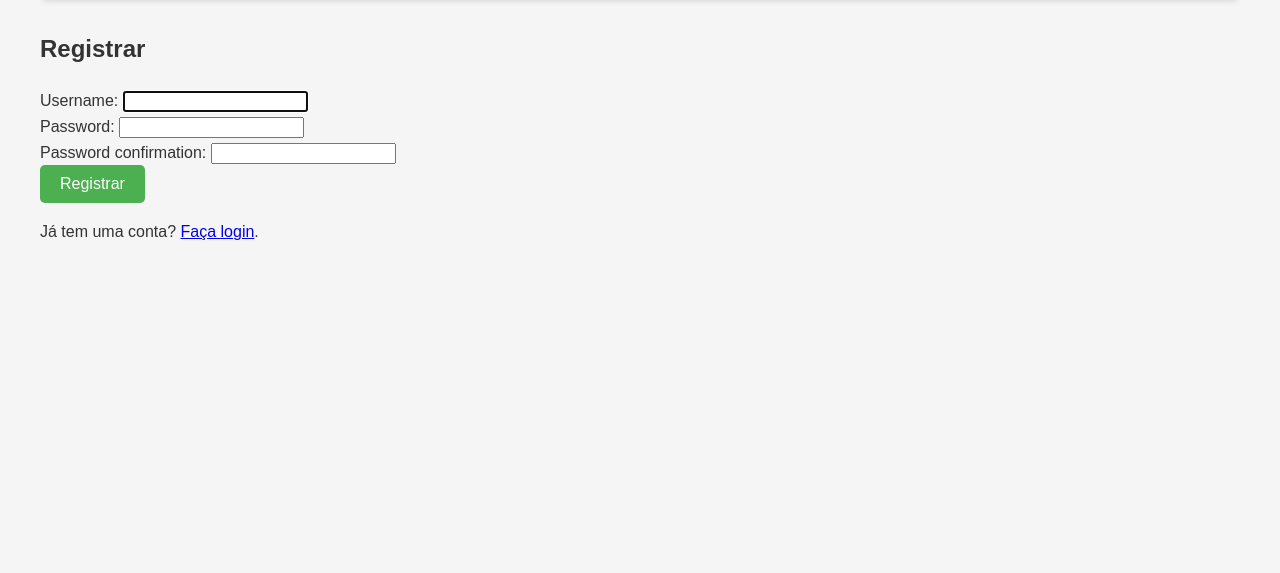
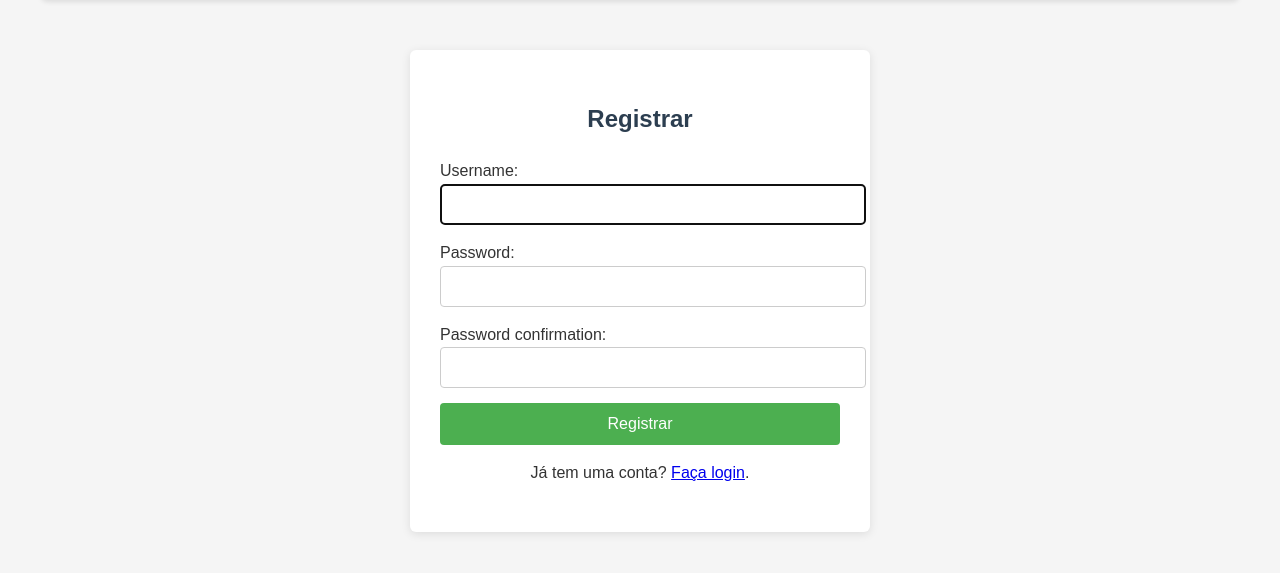
Before and after one commit to Artur-Antunes-1/FutHub_PROJETO_FDS, a Django app: page /accounts/register/ in a window 1280 px wide. Shown: the part 111-684 px from the top of the page. Run offline with Django 5.2, Linux system fonts and the light colour scheme.

Commit message:
Atualizados templates de login, registro e entrar com código com layout consistente

```diff
--- a/templates/core/register.html
+++ b/templates/core/register.html
@@ -1,7 +1,57 @@
 {% extends "core/base.html" %}
 
+{% block extra_css %}
+<style>
+    .register-form {
+        max-width: 400px;
+        margin: 50px auto;
+        padding: 30px;
+        border-radius: 6px;
+        background: white;
+        box-shadow: 0 2px 10px rgba(0,0,0,0.1);
+    }
+
+    .register-form h2 {
+        text-align: center;
+        color: #2c3e50;
+        margin-bottom: 20px;
+    }
+
+    .form-group {
+        margin-bottom: 15px;
+    }
+
+    input {
+        width: 100%;
+        padding: 12px;
+        border: 1px solid #ccc;
+        border-radius: 4px;
+    }
+
+    .btn-submit {
+        width: 100%;
+        padding: 12px;
+        background-color: #4CAF50;
+        color: white;
+        border: none;
+        border-radius: 4px;
+        font-size: 16px;
+        cursor: pointer;
+    }
+
+    .btn-submit:hover {
+        background-color: #45a049;
+    }
+
+    .login-link {
+        margin-top: 15px;
+        text-align: center;
+    }
+</style>
+{% endblock %}
+
 {% block content %}
-<div class="login-form">
+<div class="register-form">
     <h2>Registrar</h2>
     <form method="post">
         {% csrf_token %}
@@ -17,8 +67,10 @@
             {{ form.password2.label_tag }}
             {{ form.password2 }}
         </div>
-        <button type="submit" class="btn">Registrar</button>
+        <button type="submit" class="btn-submit">Registrar</button>
     </form>
-    <p>Já tem uma conta? <a href="{% url 'login' %}">Faça login</a>.</p>
+    <p class="login-link">
+        Já tem uma conta? <a href="{% url 'login' %}">Faça login</a>.
+    </p>
 </div>
 {% endblock %}
```
Also changed, not shown: templates/core/entrar_com_codigo.html (+38 -4 lines), templates/core/login.html (+25 -21 lines).
